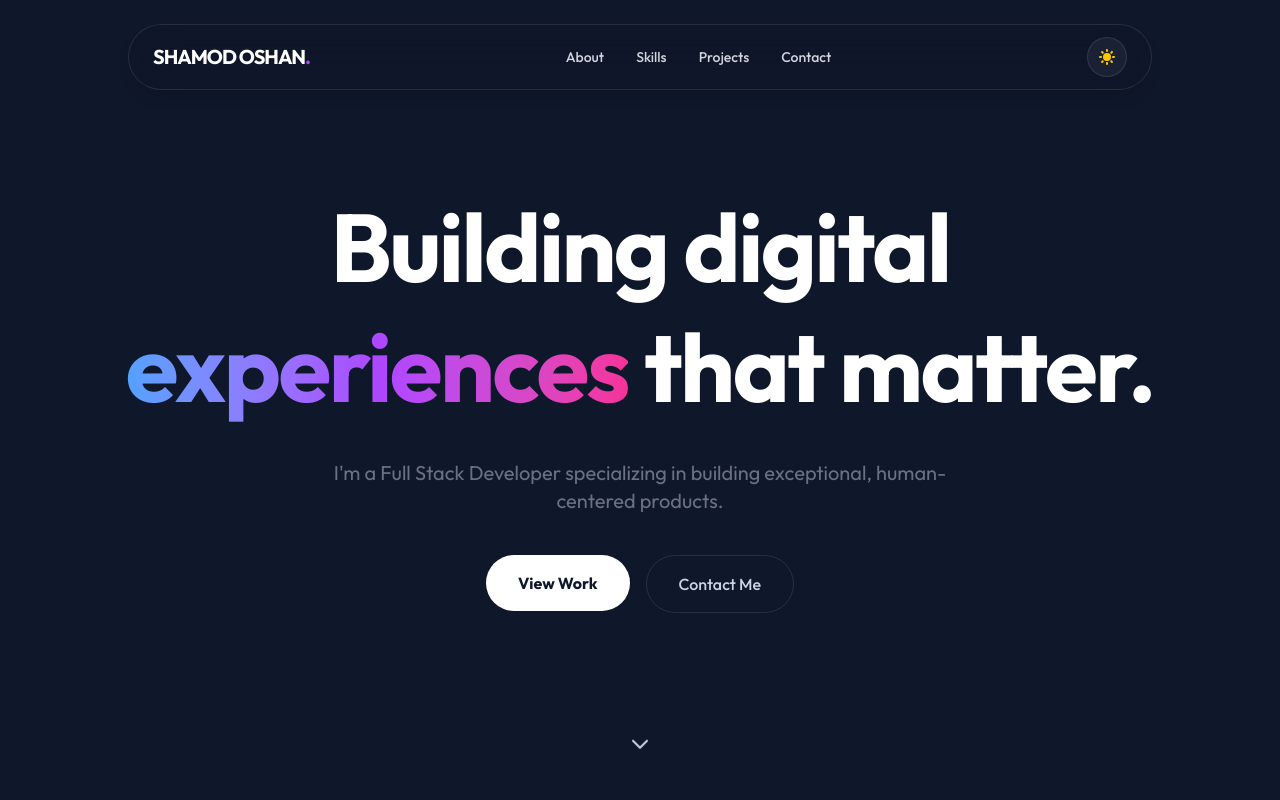
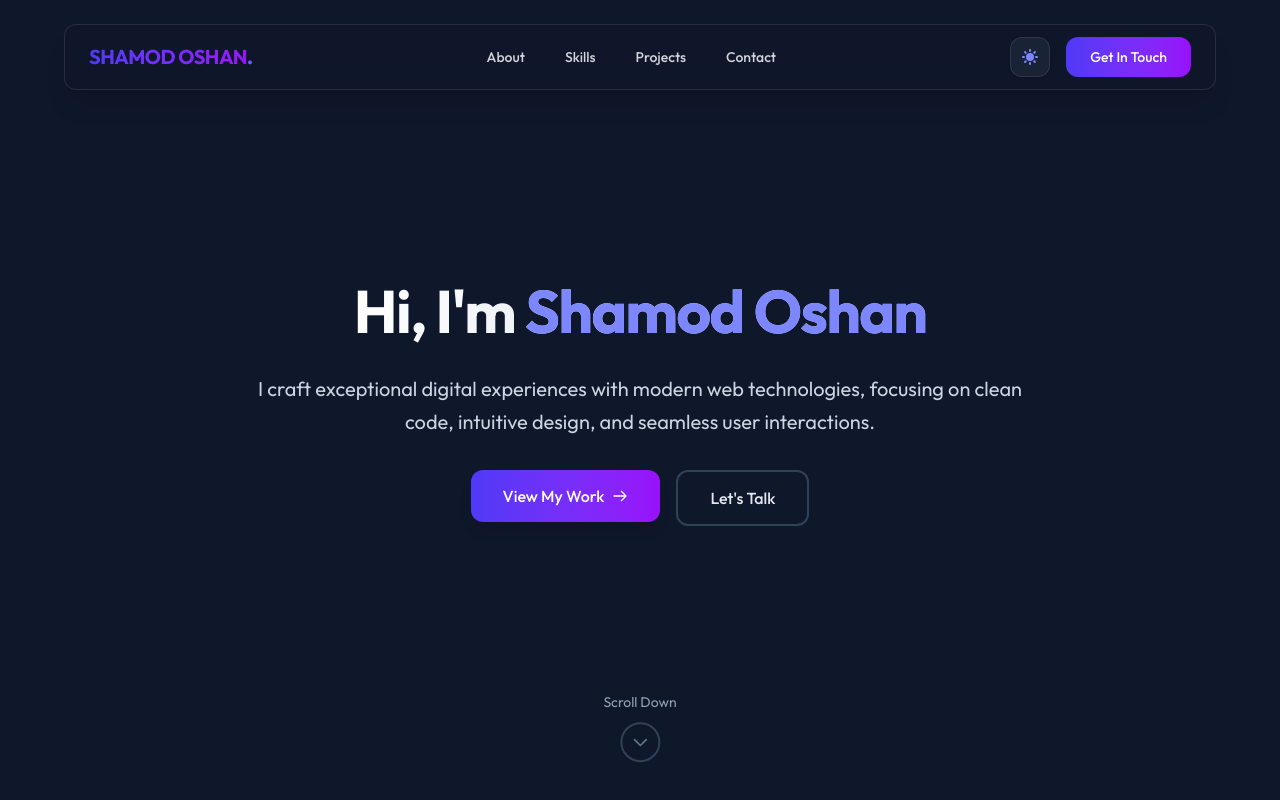
Before and after one commit to Shamodoshan/portfolio, a React (Vite) app: page / in a window 1280 px wide. Shown: the top 800 px of the page. Built offline with nearby package versions, Linux system fonts and the light colour scheme.

Commit message:
changed social links

```diff
--- a/src/App.jsx
+++ b/src/App.jsx
@@ -9,24 +9,42 @@ import profileImage from './assets/profile.png';
 // --- Components ---
 
 const Navbar = ({ darkMode, toggleTheme }) => (
-  <nav className="fixed top-6 left-1/2 -translate-x-1/2 z-50 w-[90%] max-w-5xl">
-    <div className="backdrop-blur-xl bg-white/70 dark:bg-slate-900/60 border border-gray-200 dark:border-white/10 rounded-full px-6 py-3 flex justify-between items-center shadow-lg">
-      <a href="#home" className="text-xl font-bold tracking-tighter dark:text-white">
-        SHAMOD OSHAN<span className="text-purple-500">.</span>
+  <nav className="fixed top-6 left-1/2 -translate-x-1/2 z-50 w-[90%] max-w-6xl">
+    <div className="backdrop-blur-xl bg-white/80 dark:bg-slate-900/80 border border-white/20 dark:border-white/10 rounded-xl px-6 py-3 flex justify-between items-center shadow-xl">
+      <a href="#home" className="text-xl font-bold tracking-tight bg-gradient-to-r from-indigo-600 to-purple-600 bg-clip-text text-transparent">
+        SHAMOD OSHAN<span className="text-indigo-500">.</span>
       </a>
-      <div className="hidden md:flex gap-8 text-sm font-medium dark:text-gray-300">
+      <div className="hidden md:flex gap-10 text-sm font-medium">
         {['About', 'Skills', 'Projects', 'Contact'].map((item) => (
-          <a key={item} href={`#${item.toLowerCase()}`} className="hover:text-purple-500 transition-colors">
+          <a
+            key={item}
+            href={`#${item.toLowerCase()}`}
+            className="relative group text-gray-700 dark:text-gray-300 hover:text-indigo-600 dark:hover:text-indigo-400 transition-colors duration-300"
+          >
             {item}
+            <span className="absolute -bottom-1 left-0 w-0 h-0.5 bg-indigo-600 dark:bg-indigo-400 transition-all duration-300 group-hover:w-full"></span>
           </a>
         ))}
       </div>
-      <button
-        onClick={toggleTheme}
-        className="w-10 h-10 rounded-full flex items-center justify-center bg-gray-100 dark:bg-white/5 border border-gray-200 dark:border-white/10 transition-all"
-      >
-        {darkMode ? <HiSun className="text-yellow-400 text-xl" /> : <HiMoon className="text-gray-600 text-xl" />}
-      </button>
+      <div className="flex items-center gap-4">
+        <button
+          onClick={toggleTheme}
+          className="w-10 h-10 rounded-xl flex items-center justify-center bg-white/80 dark:bg-white/5 border border-gray-100 dark:border-white/10 hover:border-indigo-300 dark:hover:border-indigo-500/50 transition-all duration-300 shadow-sm hover:shadow-md"
+          aria-label="Toggle dark mode"
+        >
+          {darkMode ? (
+            <HiSun className="text-indigo-400 text-xl transition-transform hover:rotate-12" />
+          ) : (
+            <HiMoon className="text-indigo-600 text-xl transition-transform hover:rotate-12" />
+          )}
+        </button>
+        <a
+          href="#contact"
+          className="hidden md:block px-6 py-2.5 bg-gradient-to-r from-indigo-600 to-purple-600 text-white text-sm font-medium rounded-xl hover:shadow-lg hover:shadow-indigo-500/20 transition-all duration-300"
+        >
+          Get In Touch
+        </a>
+      </div>
     </div>
   </nav>
 );
@@ -142,23 +160,87 @@ export default function App() {
       <Navbar darkMode={darkMode} toggleTheme={() => setDarkMode(!darkMode)} />
 
       {/* Hero Section */}
-      <Section id="home" className="relative text-center">
-        <h1 className="text-6xl md:text-8xl font-bold tracking-tight leading-tight dark:text-white">
-          Building digital <br />
-          <span className="bg-gradient-to-r from-blue-400 via-purple-500 to-pink-500 bg-clip-text text-transparent">experiences</span> that matter.
-        </h1>
-        <p className="mt-8 text-lg md:text-xl text-gray-500 max-w-2xl mx-auto">
-          I'm a Full Stack Developer specializing in building exceptional, human-centered products.
-        </p>
-        <div className="mt-10 flex gap-4">
-          <a href="#projects"><motion.button whileHover={{ scale: 1.05 }} whileTap={{ scale: 0.95 }} className="px-8 py-4 bg-slate-900 dark:bg-white dark:text-slate-900 text-white rounded-full font-bold">
-            View Work
-          </motion.button></a>
-          <a href="#contact"><motion.button whileHover={{ scale: 1.05 }} className="px-8 py-4 border border-gray-300 dark:border-white/10 rounded-full font-medium">
-            Contact Me
-          </motion.button></a>
+      <Section id="home" className="min-h-[90vh] flex items-center justify-center relative overflow-hidden pt-20">
+        {/* Subtle background pattern */}
+        <div className="absolute inset-0 -z-10">
+          <div className="absolute inset-0 bg-gradient-to-br from-indigo-50/50 to-white dark:from-slate-900 dark:to-slate-900/80"></div>
+          <div className="absolute inset-0 opacity-30 dark:opacity-5" style={{
+            backgroundImage: 'radial-gradient(circle at 10px 10px, #6366f1 1px, transparent 0)',
+            backgroundSize: '30px 30px'
+          }}></div>
         </div>
-        <div className="absolute bottom-10 animate-bounce text-2xl"><HiOutlineChevronDown /></div>
+
+        <div className="max-w-4xl w-full px-6 md:px-8 lg:px-12 mx-auto text-center">
+
+
+          <motion.h1
+            initial={{ opacity: 0, y: 20 }}
+            animate={{ opacity: 1, y: 0 }}
+            transition={{ duration: 0.6, delay: 0.1, ease: "easeOut" }}
+            className="text-4xl md:text-5xl lg:text-6xl font-bold leading-tight tracking-tight mb-6"
+          >
+            <span className="bg-gradient-to-r from-slate-800 to-slate-600 dark:from-white dark:to-slate-300 bg-clip-text text-transparent">
+              Hi, I'm <span className="text-indigo-600 dark:text-indigo-400">Shamod Oshan</span>
+            </span>
+          </motion.h1>
+
+          <motion.p
+            initial={{ opacity: 0, y: 20 }}
+            animate={{ opacity: 1, y: 0 }}
+            transition={{ duration: 0.6, delay: 0.2, ease: "easeOut" }}
+            className="text-lg md:text-xl text-slate-600 dark:text-slate-300 leading-relaxed mb-8 max-w-3xl mx-auto"
+          >
+            I craft exceptional digital experiences with modern web technologies,
+            focusing on clean code, intuitive design, and seamless user interactions.
+          </motion.p>
+
+          <motion.div
+            className="flex flex-wrap justify-center gap-4"
+            initial={{ opacity: 0, y: 20 }}
+            animate={{ opacity: 1, y: 0 }}
+            transition={{ duration: 0.6, delay: 0.3, ease: "easeOut" }}
+          >
+            <a href="#projects">
+              <motion.button
+                whileHover={{ scale: 1.03, y: -2 }}
+                whileTap={{ scale: 0.98 }}
+                className="px-8 py-3.5 bg-gradient-to-r from-indigo-600 to-purple-600 text-white font-medium rounded-xl shadow-lg hover:shadow-xl hover:shadow-indigo-500/30 transition-all duration-300 flex items-center gap-2 group mx-auto"
+              >
+                <span>View My Work</span>
+                <svg xmlns="http://www.w3.org/2000/svg" className="h-4 w-4 group-hover:translate-x-1 transition-transform" fill="none" viewBox="0 0 24 24" stroke="currentColor">
+                  <path strokeLinecap="round" strokeLinejoin="round" strokeWidth={2} d="M14 5l7 7m0 0l-7 7m7-7H3" />
+                </svg>
+              </motion.button>
+            </a>
+            <a href="#contact">
+              <motion.button
+                whileHover={{ scale: 1.03, y: -2 }}
+                whileTap={{ scale: 0.98 }}
+                className="px-8 py-3.5 border-2 border-indigo-200 dark:border-slate-700 text-indigo-700 dark:text-slate-200 font-medium rounded-xl hover:bg-indigo-50 dark:hover:bg-slate-800/50 transition-all duration-300"
+              >
+                Let's Talk
+              </motion.button>
+            </a>
+          </motion.div>
+
+          <motion.div
+            className="absolute bottom-10 left-1/2 -translate-x-1/2"
+            initial={{ opacity: 0, y: 20 }}
+            animate={{ opacity: 1, y: 0 }}
+            transition={{ duration: 0.6, delay: 0.8, ease: "easeOut" }}
+          >
+            <div className="flex flex-col items-center">
+              <span className="text-sm text-slate-500 dark:text-slate-400 mb-2">Scroll Down</span>
+              <motion.div
+                animate={{ y: [0, 10, 0] }}
+                transition={{ repeat: Infinity, duration: 2, ease: "easeInOut" }}
+                className="w-10 h-10 rounded-full border-2 border-slate-200 dark:border-slate-700 flex items-center justify-center text-slate-400 dark:text-slate-500"
+              >
+                <HiOutlineChevronDown className="text-xl" />
+              </motion.div>
+            </div>
+          </motion.div>
+        </div>
       </Section>
 
       {/* About Section */}
@@ -294,7 +376,7 @@ export default function App() {
       <footer className="py-10 text-center">
         <div className="flex justify-center space-x-6 mb-6">
           <a
-            href="https://github.com/yourusername"
+            href="https://github.com/Shamodoshan"
             target="_blank"
             rel="noopener noreferrer"
             className="text-gray-500 hover:text-gray-700 dark:text-gray-400 dark:hover:text-white transition-colors"
@@ -303,7 +385,7 @@ export default function App() {
             <FaGithub className="w-6 h-6" />
           </a>
           <a
-            href="https://linkedin.com/in/yourusername"
+            href="https://www.linkedin.com/in/shamodoshan"
             target="_blank"
             rel="noopener noreferrer"
             className="text-gray-500 hover:text-blue-600 dark:text-gray-400 dark:hover:text-blue-400 transition-colors"
@@ -312,7 +394,7 @@ export default function App() {
             <FaLinkedin className="w-6 h-6" />
           </a>
           <a
-            href="https://instagram.com/yourusername"
+            href="https://www.instagram.com/shamod_oshan/"
             target="_blank"
             rel="noopener noreferrer"
             className="text-gray-500 hover:text-pink-600 dark:text-gray-400 dark:hover:text-pink-400 transition-colors"
@@ -321,7 +403,7 @@ export default function App() {
             <FaInstagram className="w-6 h-6" />
           </a>
           <a
-            href="https://facebook.com/yourusername"
+            href="https://web.facebook.com/profile.php?id=100056890793433"
             target="_blank"
             rel="noopener noreferrer"
             className="text-gray-500 hover:text-blue-700 dark:text-gray-400 dark:hover:text-blue-500 transition-colors"
```
